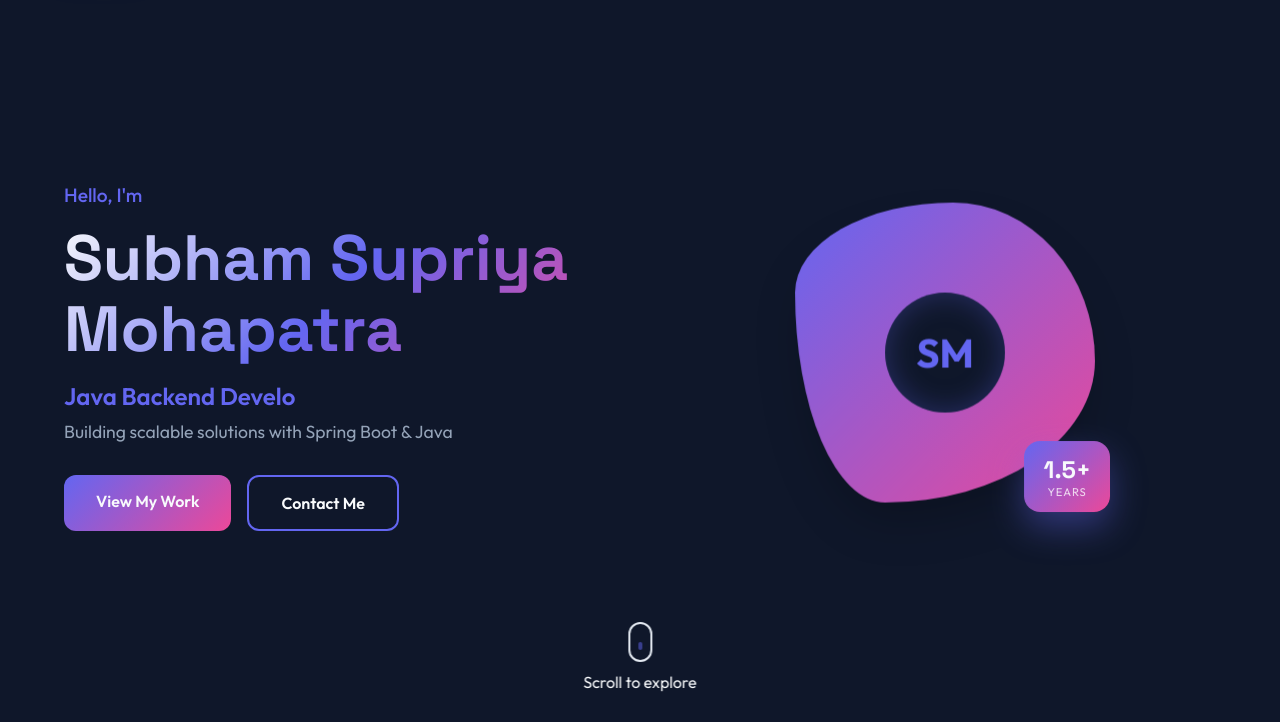
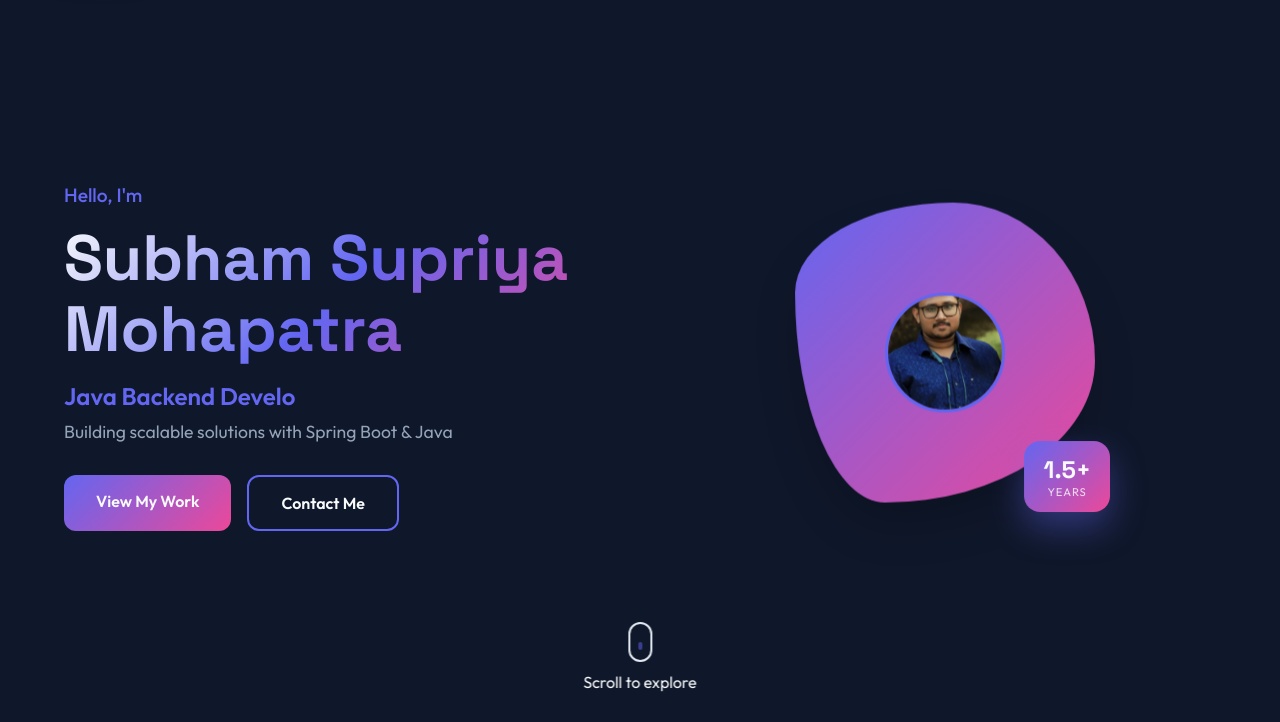
Before and after one commit to subhamsupriyamohapatra/My-Portfolio, a website: page index.html in a window 1280 px wide. Shown: the part 78-800 px from the top of the page. Drawn offline with Linux system fonts and the light colour scheme.

Commit message:
Added profile image

```diff
--- a/index.html
+++ b/index.html
@@ -57,7 +57,7 @@
             <div class="profile-shape">
               <div class="profile-inner">
                 <div class="profile-avatar">
-                  <span>SM</span>
+                  <img src="shared image.jpg" alt="Subham" class="profile-img">
                 </div>
               </div>
               <div class="experience-badge">
--- a/style.css
+++ b/style.css
@@ -368,11 +368,15 @@ body {
   display: flex;
   align-items: center;
   justify-content: center;
-  font-size: 2.5rem;
-  font-weight: 700;
-  color: var(--primary);
   transform: translateZ(20px);
-  box-shadow: inset 0 0 30px rgba(99, 102, 241, 0.3);
+  overflow: hidden;
+  border: 3px solid var(--primary);
+}
+
+.profile-img {
+  width: 100%;
+  height: 100%;
+  object-fit: cover;
 }
 
 .scroll-indicator {
```
Also changed, not shown: shared image.jpg (added).
